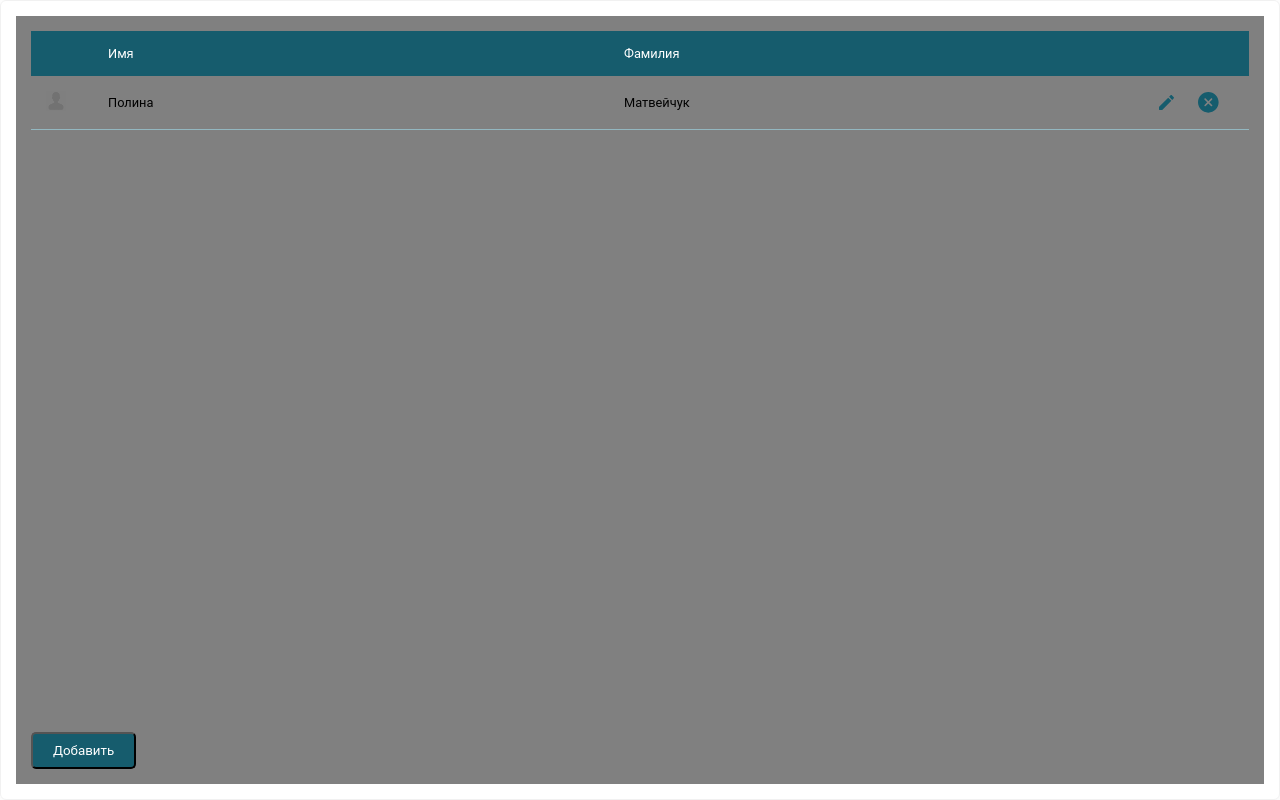
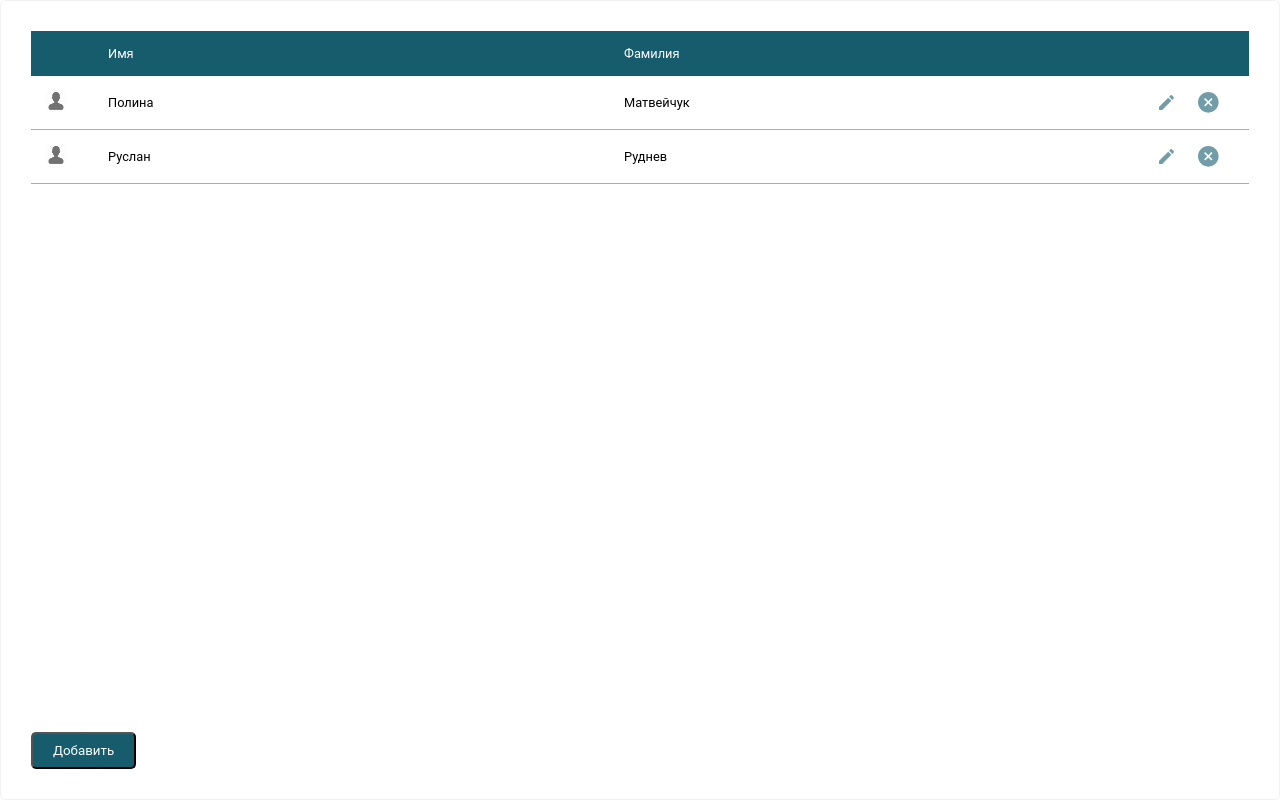
Before and after one commit to Irsn11/appPerson_React, a React (Create React App) app: page / in a window 1280 px wide. Built offline with nearby package versions, Linux system fonts and the light colour scheme; data requests are answered from the project's data file.

Commit message:
поправила хаверы у кнопок delete edit

```diff
--- a/src/assets/components/Employee/Employee.scss
+++ b/src/assets/components/Employee/Employee.scss
@@ -19,20 +19,20 @@
 	&:hover {
 		border: 1px solid #284046;
 	}
-	&:hover #{self}-edit {
+	&:hover #{self}__edit {
 		opacity: 0.6;
 	}
-	&:hover #{self}-delete {
+	&:hover #{self}__delete {
 		opacity: 0.6;
 	}
 
-	#{$self}-edit {
+	#{$self}__edit {
 		opacity: 0.6;
 		&:hover {
 			opacity: 1;
 		}
 	}
-	#{$self}-delete {
+	#{$self}__delete {
 		opacity: 0.6;
 		&:hover {
 			opacity: 1;
--- a/src/assets/db.json
+++ b/src/assets/db.json
@@ -4,6 +4,11 @@
       "firstName": "Полина",
       "lastName": "Матвейчук",
       "id": 4
+    },
+    {
+      "firstName": "Руслан",
+      "lastName": "Руднев",
+      "id": 5
     }
   ]
 }
--- a/src/index.scss
+++ b/src/index.scss
@@ -37,7 +37,6 @@ body {
 
 	&__body {
 		height: 100%;
-		background-color: gray;
 		padding: 15px 15px;
 	}
 }
```
